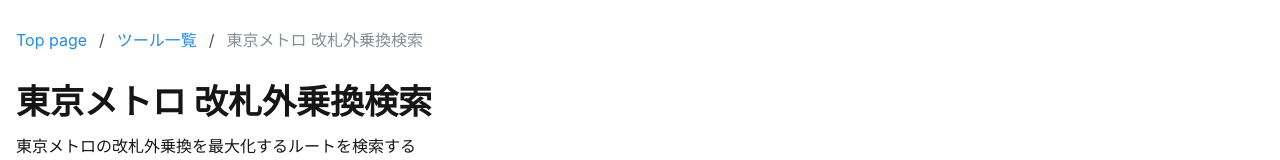
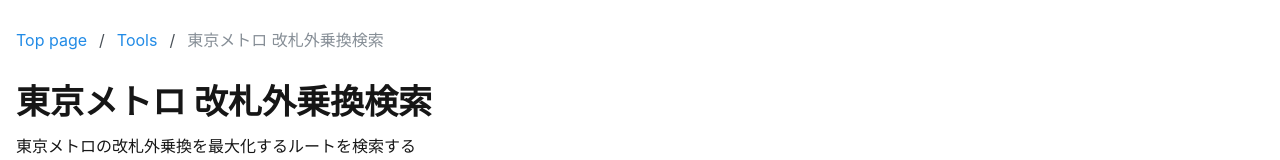
Before and after one commit to hiroxto/hiroxto.net, a Next.js app: page /tools/tokyometro-transfer-search in a window 1280 px wide. Shown: the top 160 px of the page. Built offline with nearby package versions, Linux system fonts and the light colour scheme.

Commit message:
fix: ツール一覧へのリンク表記をToolsに統一

```diff
--- a/components/tokyometro-transfer-search/tokyometro-transfer-search-page.tsx
+++ b/components/tokyometro-transfer-search/tokyometro-transfer-search-page.tsx
@@ -374,7 +374,7 @@ export function TokyoMetroTransferSearchPage({
 
     return (
         <SiteSubpageFrame
-            items={[{ label: 'ツール一覧', href: '/tools' }, { label: '東京メトロ 改札外乗換検索' }]}
+            items={[{ label: 'Tools', href: '/tools' }, { label: '東京メトロ 改札外乗換検索' }]}
             title="東京メトロ 改札外乗換検索"
             description="東京メトロの改札外乗換を最大化するルートを検索する"
             pageSize="xl"
```
